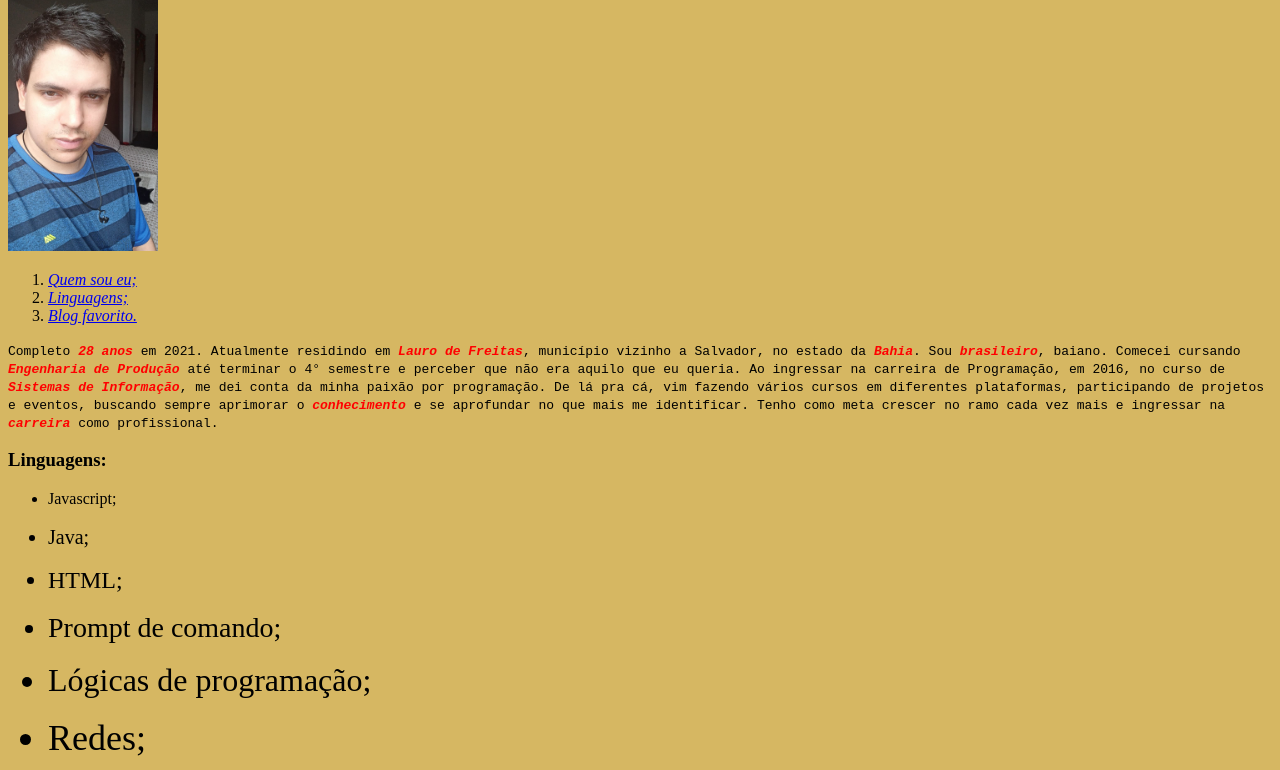
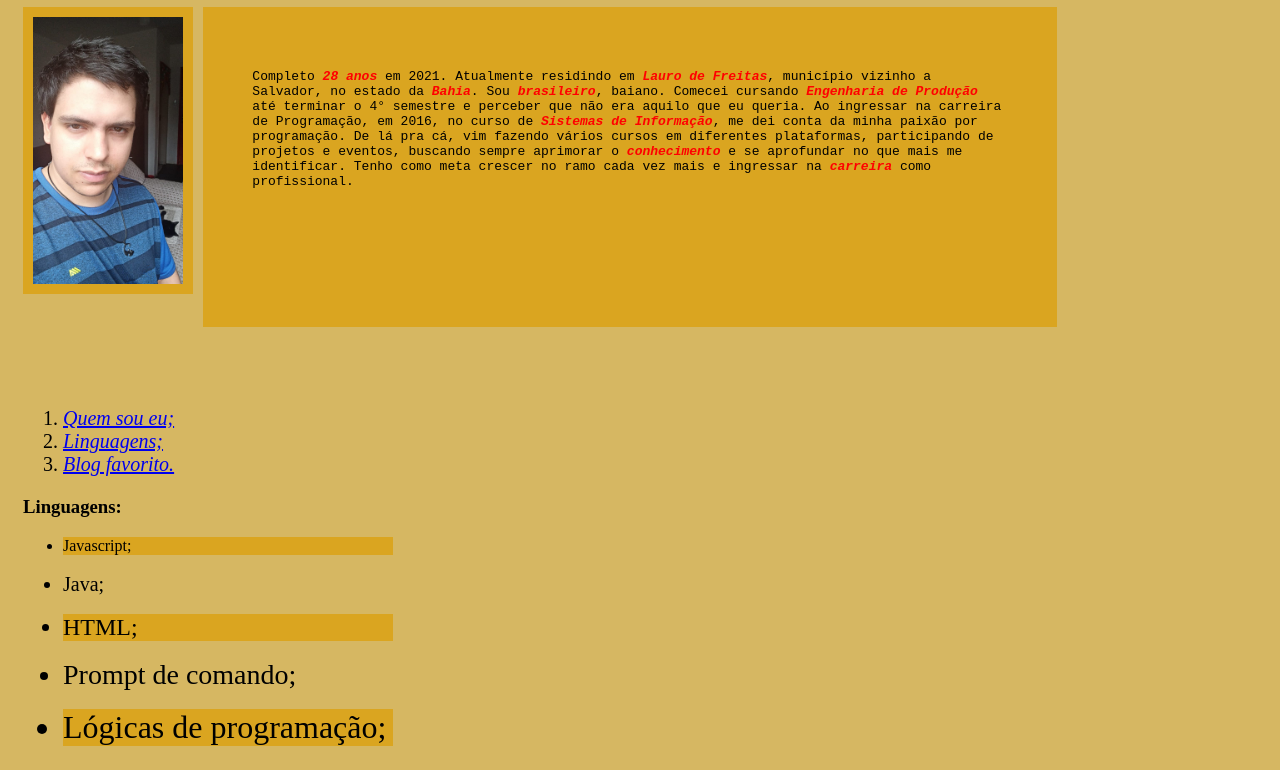
Before and after one commit to Julioscoffee/julioscoffee.github.io, a plain HTML site: page index.html in a window 1280 px wide. Shown: the part 96-866 px from the top of the page. Drawn offline with Linux system fonts and the light colour scheme.

Commit message:
portfólio atualizado

```diff
--- a/index.html
+++ b/index.html
@@ -5,77 +5,29 @@
       <meta charset="UTF-8">
       <meta http-equiv="X-UA-Compatible" content="IE=edge">
       <meta name="viewport" content="width=device-width, initial-scale=1.0">
+      <link rel="stylesheet" href="style.css">
       <title>Document</title>
-
-        <style>
-
-            body {
-                background-color: #d6b762;
-            }
-
-            h1 {
-                font-family: serif;
-            }
-
-            .perfil {
-                font-family: monospace;
-            }
-
-            strong {
-                font-style: italic;
-                color: red;
-            }
-
-            .js {
-                font-size: 16px;
-            }
-
-            .jv {
-                font-size: 20px;
-            }
-
-            .html {
-                font-size: 24px;
-            }
-
-            .prompt {
-                font-size: 28px;
-            }
-
-            .logica {
-                font-size: 32px;
-            }
-
-            .redes {
-                font-size: 36px;
-            }
-
-            .linux {
-                font-size: 40px;
-            }
-
-            .hack {
-                font-size: 44px;
-            }
-
-            .outros {
-                font-size: 13px;
-            }
-
-        </style>
     </head>
 
     <body>
+
+      <div id="nome">
         <h1>Julio Cesar Fallace Filho</h1>
+      </div>
+
+      <div id="foto">
         <img src="Selfie 1.jpeg" alt="Selfie de Julio" width="150" id="selfie1">
+      </div>
 
-        <ol>
+      <div id="perfil">
+        <p id="descricao"> Completo <strong>28 anos</strong> em 2021. Atualmente residindo em <strong>Lauro de Freitas</strong>, município vizinho a Salvador, no estado da <strong>Bahia</strong>. Sou <strong>brasileiro</strong>, baiano. Comecei cursando <strong>Engenharia de Produção</strong> até terminar o 4° semestre e perceber que não era aquilo que eu queria. Ao ingressar na carreira de Programação, em 2016, no curso de <strong>Sistemas de Informação</strong>, me dei conta da minha paixão por programação. De lá pra cá, vim fazendo vários cursos em diferentes plataformas, participando de projetos e eventos, buscando sempre aprimorar o <strong>conhecimento</strong> e se aprofundar no que mais me identificar. Tenho como meta crescer no ramo cada vez mais e ingressar na <strong>carreira</strong> como profissional.</p>
+      </div>
+
+      <ol class="menu">
         <li><em><a href="#descricao">Quem sou eu;</a></em></li>
         <li><em><a href="#linguagens">Linguagens;</a></em></li>
         <li><em><a href="#blogfav">Blog favorito.</a></em></li>
       </ol>
-
-        <p><span class="perfil" id="descricao"> Completo <strong>28 anos</strong> em 2021. Atualmente residindo em <strong>Lauro de Freitas</strong>, município vizinho a Salvador, no estado da <strong>Bahia</strong>. Sou <strong>brasileiro</strong>, baiano. Comecei cursando <strong>Engenharia de Produção</strong> até terminar o 4° semestre e perceber que não era aquilo que eu queria. Ao ingressar na carreira de Programação, em 2016, no curso de <strong>Sistemas de Informação</strong>, me dei conta da minha paixão por programação. De lá pra cá, vim fazendo vários cursos em diferentes plataformas, participando de projetos e eventos, buscando sempre aprimorar o <strong>conhecimento</strong> e se aprofundar no que mais me identificar. Tenho como meta crescer no ramo cada vez mais e ingressar na <strong>carreira</strong> como profissional.</span></p>
 
       <h3><span id="linguagens">Linguagens:</span></h3>
       <ul>
@@ -87,7 +39,6 @@
         <li class="redes">Redes;</li><br>
         <li class="linux">Linux básico;</li><br>
         <li class="hack"><strong>Hacking ético;</strong></li><br>
-            <li class="outros">Outros para adicionar...</li>
       </ul>
 
       <a href="#selfie1">Este sou eu!</a>
--- /dev/null
+++ b/style.css
@@ -0,0 +1,83 @@
+body {
+    background-color: #d6b762;
+    padding: 15px;
+}
+
+#nome {
+    font-family: serif;
+    text-align: center;
+}
+
+#foto, #selfie1 {
+    float: left;
+    padding: 5px;
+    background-color: goldenrod;
+}
+
+#perfil {
+    font-family: monospace;
+    padding: 4%;
+    padding-bottom: 125px;
+    margin-left: 180px;
+    margin-right: 200px;
+    margin-bottom: 80px;
+    background-color: goldenrod;
+}
+
+.menu {
+    margin-top: 10px;
+    font-size: 20px;
+}
+
+#descricao {
+    text-align: left;
+}
+
+strong {
+    font-style: italic;
+    color: red;
+}
+
+ul li:nth-of-type(odd) {
+    background-color: goldenrod;
+}
+
+li {
+    width: 330px;
+}
+
+.js {
+    font-size: 16px;
+}
+
+.jv {
+    font-size: 20px;
+}
+
+.html {
+    font-size: 24px;
+}
+
+.prompt {
+    font-size: 28px;
+}
+
+.logica {
+    font-size: 32px;
+}
+
+.redes {
+    font-size: 36px;
+}
+
+.linux {
+    font-size: 40px;
+}
+
+.hack {
+    font-size: 44px;
+}
+
+.outros {
+    font-size: 13px;
+}
```
Lines whose indentation alone changed are shown as unchanged.
